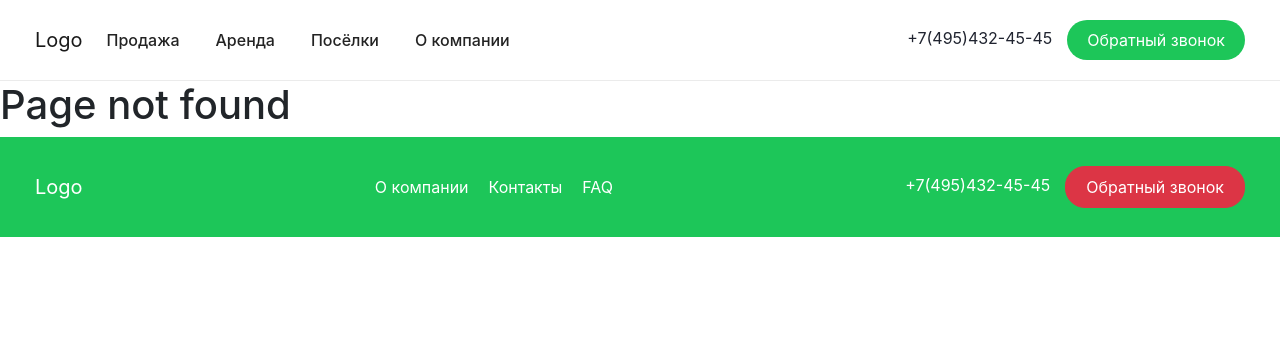
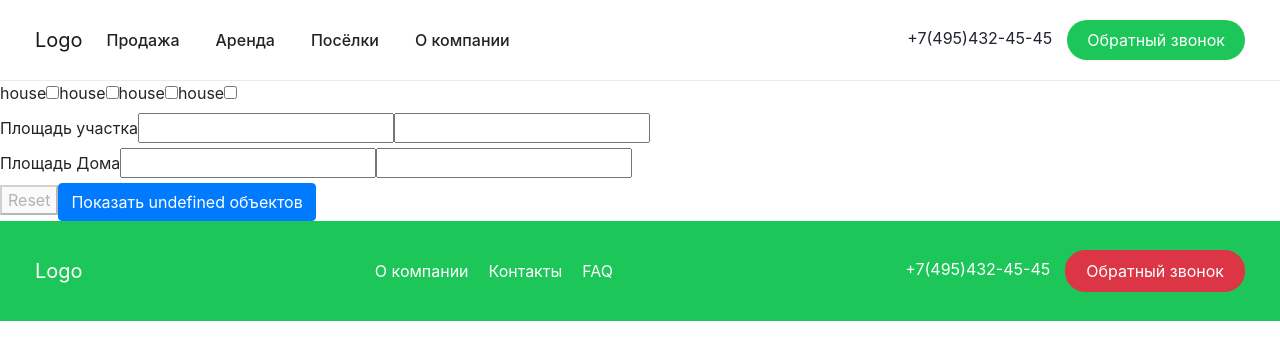
Before and after one commit to xStanislau/estate-test, a React (Create React App) app: page /filter in a window 1280 px wide. Before the commit this address had no page. Shown: the top 360 px of the page. Built offline with nearby package versions, Linux system fonts and the light colour scheme; what google-maps-react would draw is missing.

Commit message:
add base filter

```diff
--- a/package.json
+++ b/package.json
@@ -3,12 +3,14 @@
   "version": "0.1.0",
   "private": true,
   "dependencies": {
+    "final-form": "^4.18.5",
     "google-maps-react": "^2.0.2",
     "node-sass": "^4.12.0",
     "react": "^16.9.0",
     "react-bnb-gallery": "^1.1.6",
     "react-bootstrap": "^1.0.0-beta.12",
     "react-dom": "^16.9.0",
+    "react-final-form": "^6.3.0",
     "react-lazy-load-image-component": "^1.3.2",
     "react-redux": "^7.1.1",
     "react-router-dom": "^5.0.1",
--- /dev/null
+++ b/src/components/Filter/Filter.jsx
@@ -0,0 +1,114 @@
+import React, { Component } from "react";
+
+import { Form, Field } from "react-final-form";
+import Button from "../Button/Button";
+import { fetch } from "../../redux/reducers/sales";
+import constants from "../../constants";
+
+class Filter extends Component {
+  onChange = values => values => {
+    const { queryOptions } = constants;
+    // debugger;
+    //    const querryOptions = {
+    //         type: "filter",
+    //         property: "kind",
+    //         value: "house"
+    //       },
+
+    //     fetch();
+  };
+
+  onSubmit = values => {};
+
+  render() {
+    const { elementCount } = this.props.elementCount || 0;
+    return (
+      <Form
+        onSubmit={this.onSubmit}
+        onChange={this.onChange}
+        render={({
+          handleSubmit,
+          reset,
+          submitting,
+          pristine,
+          values,
+          onChange
+        }) => (
+          <form onSubmit={handleSubmit} onChange={onChange(values)}>
+            <div>
+              <label htmlFor="house">house</label>
+              <Field
+                name="house"
+                type="checkbox"
+                component="input"
+                id="house"
+              />
+              <label htmlFor="townhouse">house</label>
+              <Field
+                name="townhouse"
+                type="checkbox"
+                component="input"
+                id="townhouse"
+              />
+              <label htmlFor="flat">house</label>
+              <Field name="flat" type="checkbox" component="input" id="flat" />
+              <label htmlFor="office">house</label>
+              <Field
+                name="office"
+                type="checkbox"
+                component="input"
+                id="office"
+              />
+            </div>
+            <div>
+              <label>Площадь участка</label>
+              <Field
+                name="landAreaStart"
+                type="text"
+                component="input"
+                id="landArea"
+              />
+              <Field
+                name="landAreaEnd"
+                type="text"
+                component="input"
+                id="landArea"
+              />
+            </div>
+            <div>
+              <label>Площадь Дома</label>
+              <Field
+                name="areaStart"
+                type="text"
+                component="input"
+                id="landArea"
+              />
+              <Field
+                name="areaEnd"
+                type="text"
+                component="input"
+                id="landArea"
+              />
+            </div>
+            <div className="buttons">
+              <button
+                type="button"
+                onClick={reset}
+                disabled={submitting || pristine}
+              >
+                Reset
+              </button>
+
+              <Button
+                type="submit"
+                disabled={submitting}
+              >{`Показать ${elementCount} объектов`}</Button>
+            </div>
+          </form>
+        )}
+      />
+    );
+  }
+}
+
+export default Filter;
--- a/src/constants/index.js
+++ b/src/constants/index.js
@@ -55,6 +55,18 @@ export default {
         value: "0.."
       }
     ],
+    filter: [
+      {
+        type: "filter",
+        property: "kind",
+        value: "house"
+      },
+      {
+        type: "filter",
+        property: "saleOffer.price",
+        value: "0.."
+      }
+    ],
 
     pagination: { type: "pagination", property: "offset", value: 0 }
   }
--- a/src/navigation/Navigator.jsx
+++ b/src/navigation/Navigator.jsx
@@ -7,6 +7,8 @@ import Rent from "./../pages/Rent/Rent";
 import About from "./../pages/About/About";
 import Towns from "./../pages/Towns/Towns";
 import Map from "../components/Map/Map";
+import Filter from "../components/Filter/Filter";
+
 export default () => {
   return (
     <BaseLayout>
@@ -29,6 +31,7 @@ export default () => {
             );
           }}
         />
+        <Route exact path="/filter" component={Filter} />
         <Route component={() => <h1>Page not found</h1>} />
       </Switch>
     </BaseLayout>
```
Also changed, not shown: 1 other file (tests, documents, lock files or other folders).
